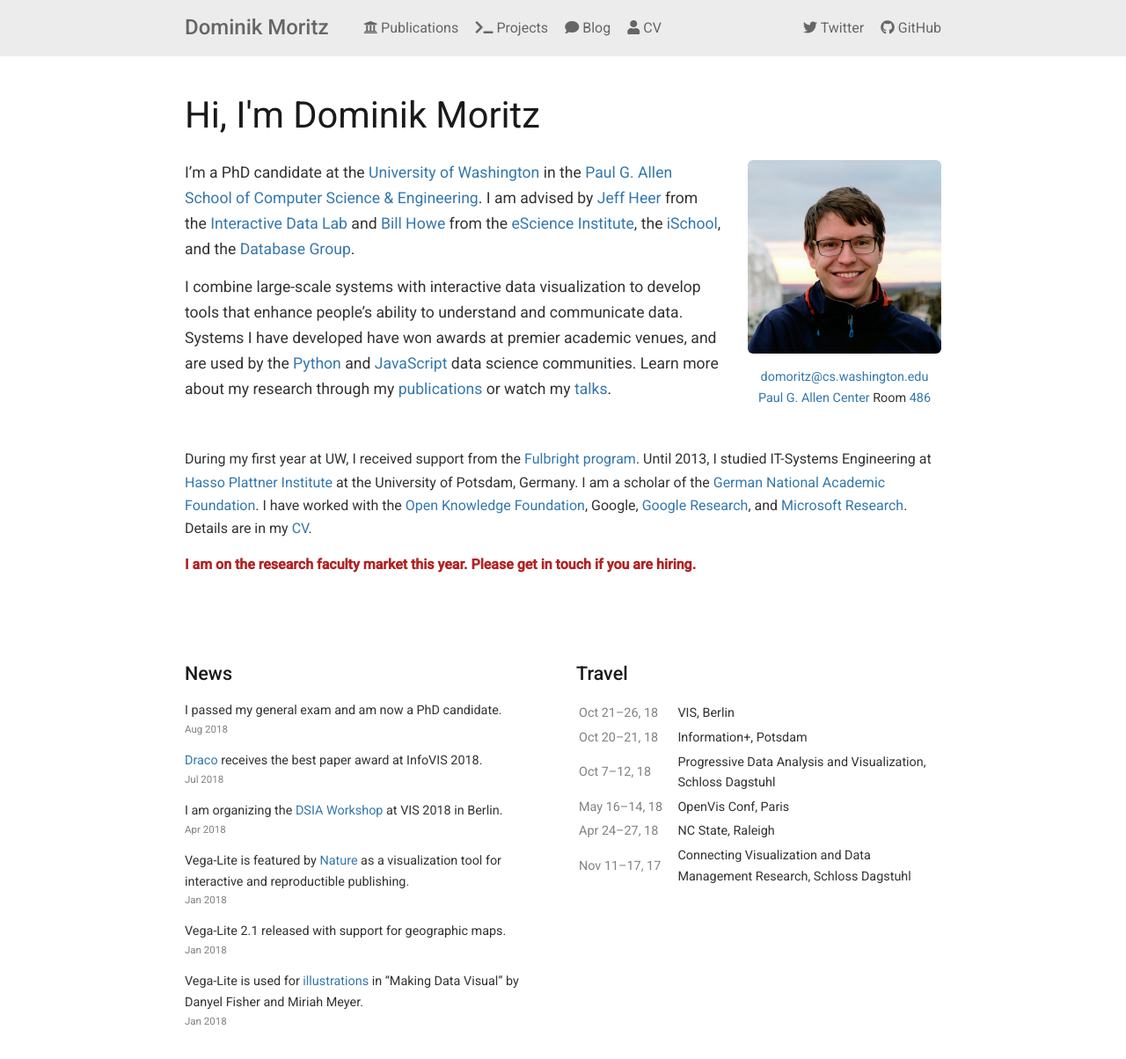
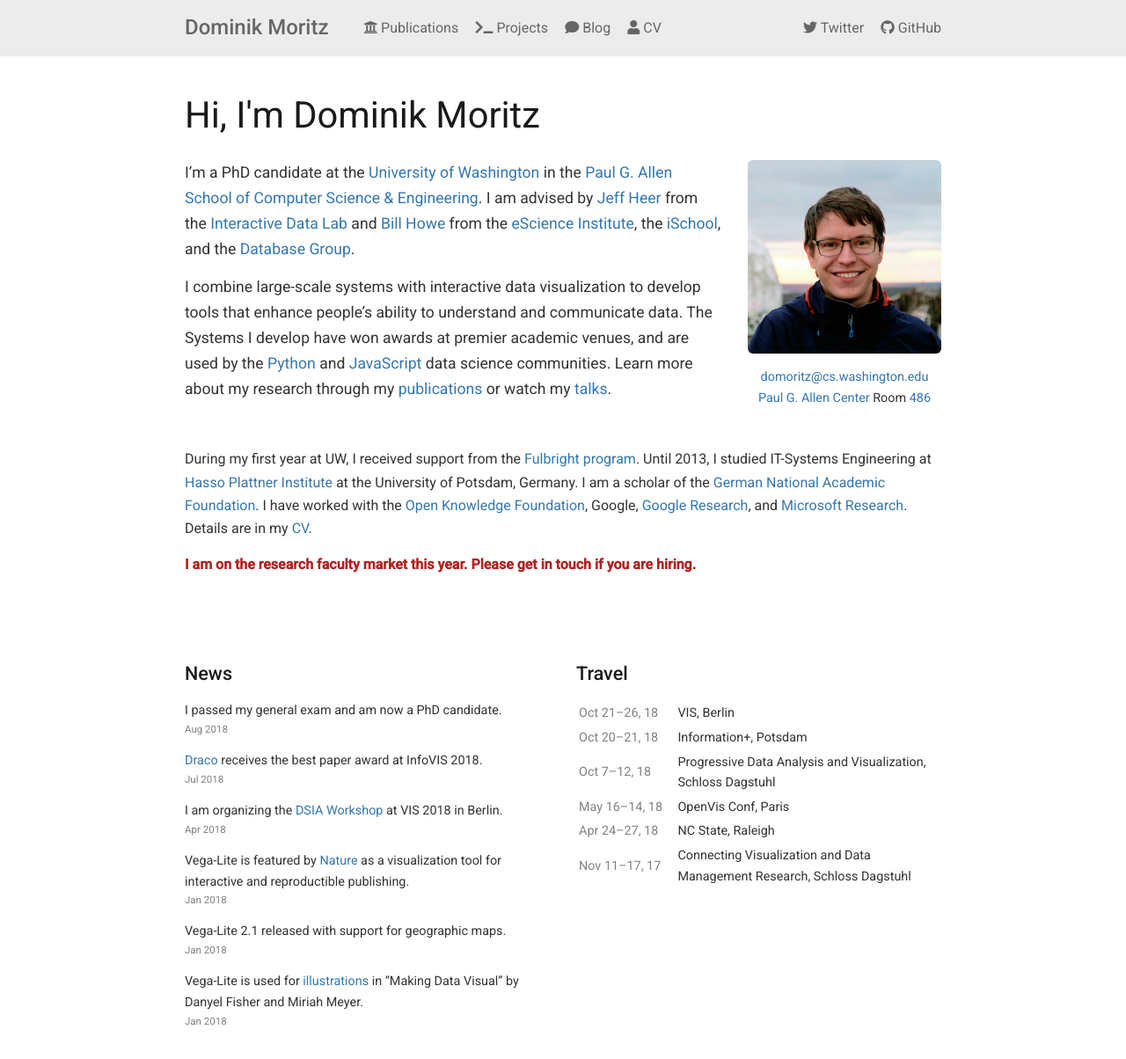
Before and after one commit to domoritz/domoritz.github.io, a Jekyll site: the page built from index.md, in a window 1280 px wide, cut to the strip 0-1229 px from the top of the page. Shown: the top 1204 px of the strip at 88% size. Built offline with Jekyll 4.4.1, drawn with Linux system fonts in a browser that asks for light colours; nearby versions of some CDN libraries.

Commit message:
Improve intro

```diff
--- a/index.md
+++ b/index.md
@@ -8,7 +8,7 @@ title: "Hi, I'm Dominik Moritz"
 <div class="intro" markdown="1">
 I'm a PhD candidate at the [University of Washington](https://www.washington.edu/) in the [Paul G. Allen School of Computer Science & Engineering](https://www.cs.washington.edu/). I am advised by [Jeff Heer](https://homes.cs.washington.edu/~jheer/) from the [Interactive Data Lab](http://idl.cs.washington.edu/) and [Bill Howe](https://homes.cs.washington.edu/~billhowe/) from the [eScience Institute](http://escience.washington.edu/), the [iSchool](https://ischool.uw.edu/), and the [Database Group](https://db.cs.washington.edu/).
 
-I combine large-scale systems with interactive data visualization to develop tools that enhance people's ability to understand and communicate data. Systems I have developed have won awards at premier academic venues, and are used by the [Python](https://altair-viz.github.io) and [JavaScript](https://vega.github.io/vega-lite/) data science communities. Learn more about my research through my [publications]({{ "/publications/" | relative_url }}) or watch my [talks]({{ "/publications/#talks" | relative_url }}).
+I combine large-scale systems with interactive data visualization to develop tools that enhance people's ability to understand and communicate data. The Systems I develop have won awards at premier academic venues, and are used by the [Python](https://altair-viz.github.io) and [JavaScript](https://vega.github.io/vega-lite/) data science communities. Learn more about my research through my [publications]({{ "/publications/" | relative_url }}) or watch my [talks]({{ "/publications/#talks" | relative_url }}).
 </div>
 
 <div class="me" markdown="1">
```
